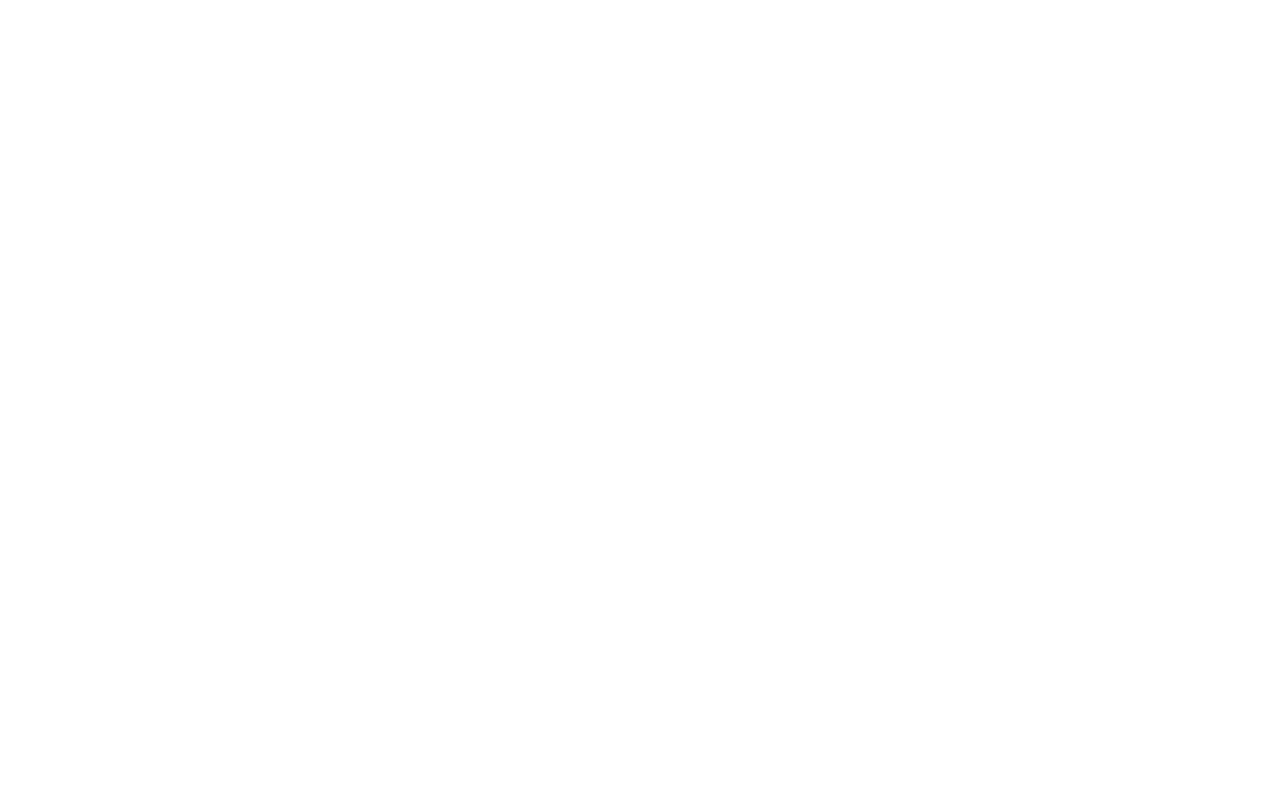
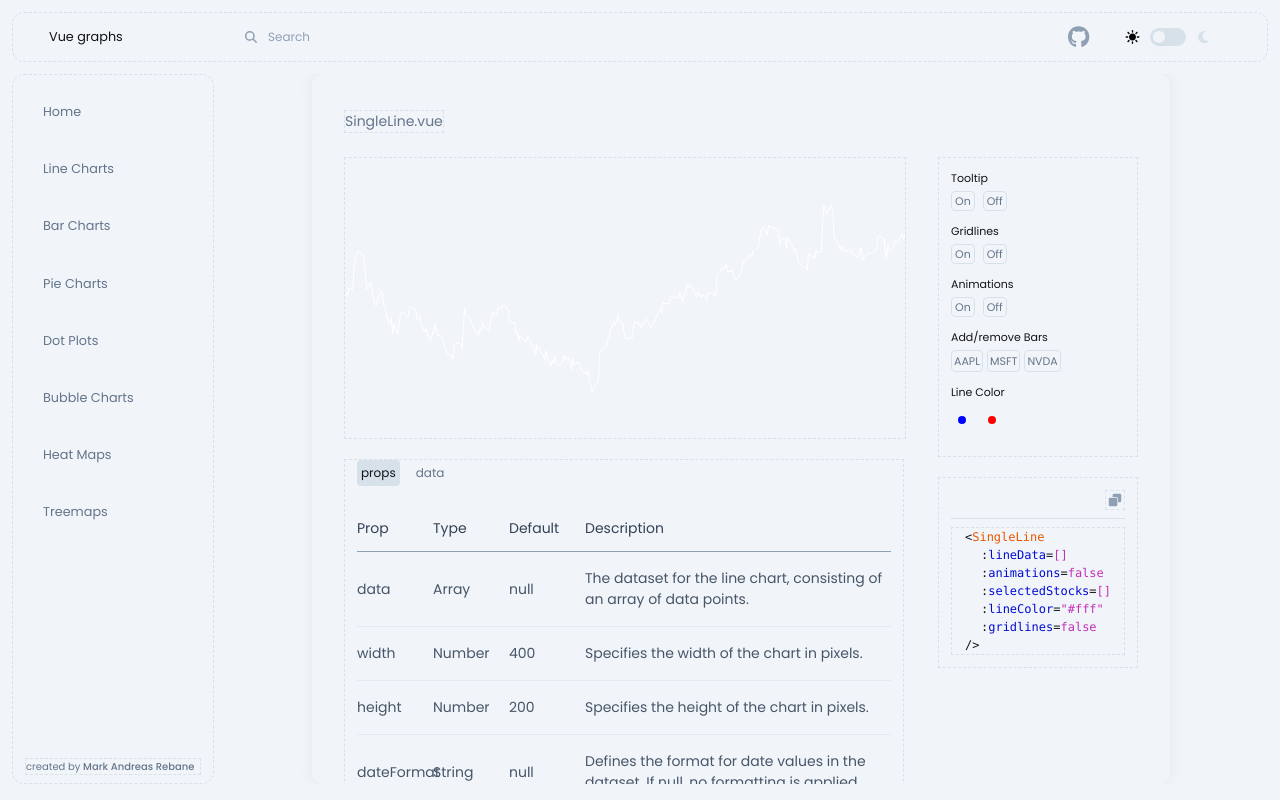
Before and after one commit to rebanovsky/vue-graphs, a Vue app in the folder frontend/: page /line/linechart in a window 1280 px wide. Before the commit this address had no page. Built offline with nearby package versions, Linux system fonts and the light colour scheme.

Commit message:
ui fixes

```diff
--- a/frontend/src/components/common/ChartContainer.vue
+++ b/frontend/src/components/common/ChartContainer.vue
@@ -1,49 +1,32 @@
 <template>
   <div
-    class="chart-container flex w-[auto] flex-col gap-[20px] p-[32px] rounded-[12px]"
+    class="chart-container flex w-[auto] shadow-boxshlight dark:shadow dark:bg-slate-800 flex-col gap-[20px] p-[32px] rounded-[12px]"
   >
-    <div class="chart-title w-[200px] py-[4px]">
-      <div class="h-[100%] rounded-[8px] text-[14px] text-slate-500 flex"></div>
-    </div>
-
-    <div class="flex flex-col gap-[8px]">
-      <div
-        class="header-row w-[100%] flex gap-[32px] justify-center items-end text-slate-700 dark:text-slate-300 text-[12px]"
-      >
-        <div class="header-graph w-[480px] text-slate-500">
-          <slot name="title"></slot>
-        </div>
-      </div>
-      <div class="flex flex-col gap-[40px]">
-        <div class="flex gap-[32px] justify-center">
-          <div class="config-header flex text-[14px]">
-            <div
-              class="flex flex-col gap-[12px] chart-border w-[200px] p-[12px] h-[300px] overflow-y-auto"
-            >
-              <slot name="config"></slot>
+    <div class="chart-title flex py-[4px] ">
+      <div class="h-[100%] text-[14px] gridlines text-slate-500 flex">
+        {{ title }}
       </div>
     </div>
 
+    <div class="flex flex-col gap-[16px]">
+      <div class="flex flex-col gap-[40px]">
+        <div class="flex gap-[32px]">
+          <div class="flex flex-col gap-[20px]">
             <slot></slot>
-
-          <div class="config-header flex text-[14px]">
             <div
-              class="flex flex-col gap-[12px] chart-border w-[200px] p-[12px] h-[180px] overflow-y-auto"
+              class="props-wrapper w-[560px] gridlines flex flex-col gap-[8px]"
             >
-              <slot name="code-block"></slot>
-            </div>
+              <div class="props-data-header flex gap-[12px] px-[12px] text-[12px] text-slate-500">
+                <div class="props-title bg-slate-300 text-slate-900 rounded p-[4px] cursor-pointer">props</div>
+                <div class="data-title rounded p-[4px] cursor-pointer">data</div>
               </div>
 
-        </div>
-        <div class="second-row flex gap-[28px] justify-center">
-          <div class="props-wrapper w-[560px] gridlines flex flex-col gap-[8px]">
-            <div class="props-title text-[12px] text-slate-500">props</div>
               <div
-              class="chart-properties text-[14px] w-[auto] h-[400px] p-[12px] rounded-[8px]"
+                class="chart-properties text-[14px] w-[auto] p-[12px] rounded-[8px]"
               >
-              <div class="props-table flex flex-col gap-[8px]">
+                <div class="props-table flex flex-col">
                   <div
-                  class="props-header flex gap-[12px] border-b-[1px] border-slate-400 dark:border-slate-600"
+                    class="props-header flex gap-[12px] text-slate-700 py-[12px] dark:text-slate-300 border-b-[1px] border-slate-400 dark:border-slate-600"
                   >
                     <div class="props-title w-[64px]">Prop</div>
                     <div class="props-title w-[64px]">Type</div>
@@ -54,22 +37,34 @@
                     class="props-data flex flex-col gap-[0px] dark:text-slate-300"
                   >
                     <div
-                    class="props-row flex gap-[12px] py-[16px] text-slate-600 dark:text-slate-400 border-b-[1px] border-slate-200 dark:border-slate-800"
+                      class="props-row flex gap-[12px] py-[16px] h-[100%] flex items-center text-slate-600 dark:text-slate-400 border-b-[1px] border-slate-200 dark:border-slate-800"
+                      v-for="prop in props"
                     >
-                    <div class="props-cell w-[64px]">Aaa</div>
-                    <div class="props-cell w-[64px]">Bbb</div>
-                    <div class="props-cell w-[64px]">Ccc</div>
-                    <div class="props-cell gridlines w-[302px]">Dddd Eeee.</div>
-                  </div>
-                  <div
-                    class="props-row flex gap-[12px] text-slate-600 dark:text-slate-400 py-[10px] border-b-[1px] border-slate-200 dark:border-slate-800"
-                  >
-                    <div class="props-cell w-[64px]">Aaa</div>
-                    <div class="props-cell w-[64px]">Bbb</div>
-                    <div class="props-cell w-[64px]">Ccc</div>
-                    <div class="props-cell w-[302px]">Dddd Eeee.</div>
+                      <div class="props-cell w-[64px]">{{ prop.name }}</div>
+                      <div class="props-cell w-[64px]">{{ prop.type }}</div>
+                      <div class="props-cell w-[64px]">{{ prop.default }}</div>
+                      <div class="props-cell w-[302px]">
+                        {{ prop.description }}
                       </div>
                     </div>
+                  </div>
+                </div>
+              </div>
+            </div>
+          </div>
+          <div class="flex flex-col gap-[20px]">
+            <div class="config-header flex text-[14px]">
+              <div
+                class="flex flex-col gap-[12px] gridlines w-[200px] p-[12px] h-[300px] overflow-y-auto"
+              >
+                <slot name="config"></slot>
+              </div>
+            </div>
+            <div class="config-header flex text-[14px]">
+              <div
+                class="flex flex-col gap-[12px] gridlines w-[200px] p-[12px] h-[auto] overflow-y-auto overflow-x-hidden"
+              >
+                <slot name="code-block"></slot>
               </div>
             </div>
           </div>
@@ -85,6 +80,13 @@ defineProps({
     type: String,
     default: ".json",
   },
+  title: {
+    type: String,
+    default: "Chart title",
+  },
+  props: {
+    type: Array,
+  },
 });
 </script>
 
--- a/frontend/src/components/common/navigation/ScrollableMenu.vue
+++ b/frontend/src/components/common/navigation/ScrollableMenu.vue
@@ -45,10 +45,8 @@ const openName = ref(null);
 
 const toggleAccordion = (name) => {
   if (props.items.find((item) => item.name === name).hasOwnProperty("items")) {
-    console.log('jou')
     openName.value = openName.value === name ? null : name;
   } else {
-    console.log('je')
     navigateTo(name);
   }
 };
--- a/frontend/src/components/common/navigation/SideMenu.vue
+++ b/frontend/src/components/common/navigation/SideMenu.vue
@@ -7,7 +7,7 @@
     >
       <div v-for="item in items" :key="item.name">
         <div
-          class="flex items-center w-[170px] hover:text-slate-500 cursor-pointer border-[1px] border-slate-100 dark:border-slate-900  dark:hover:border-slate-800 rounded-[8px] px-[4px]"
+          class="flex flex-col justify-center w-[170px] py-[4px] hover:text-slate-500 cursor-pointer border-[1px] border-slate-100 dark:border-slate-900 dark:hover:border-slate-800 rounded-[8px] px-[4px]"
           @click="() => toggleAccordion(item.name)"
           :class="[
             isActive(item.name)
@@ -31,18 +31,14 @@
             @before-leave="beforeLeave"
             @leave="leave"
           >
-            <div
-              v-if="isActive(item.name) && item.items && item.items.length"
-              class="accordion-content shadow-expboxsh"
-            >
-              <ul>
+            <div v-if="isActive(item.name) && item.submenu">
+              <ul class="px-[20px] text-[12px] gap-[8px] flex flex-col">
                 <li
-                  v-for="(subItem, subIndex) in item.items"
-                  :key="`item-${subIndex}`"
-                  class="text-[11px] py-[8px] px-[16px] hover:bg-slate-50 cursor-pointer border-b-[0px] border-slate-200"
+                  v-for="subItem in item.submenu"
+                  :key="subItem.name"
                   @click="navigateTo(item, subItem)"
                 >
-                  {{ subItem }}
+                  {{ subItem.title }}
                 </li>
               </ul>
             </div>
@@ -50,7 +46,7 @@
         </div>
       </div>
     </div>
-    <div class="gridlines mx-[12px] text-[10px] text-slate-500 ">
+    <div class="gridlines mx-[12px] text-[10px] text-slate-500">
       created by <em class="font-medium">Mark Andreas Rebane</em>
     </div>
   </div>
@@ -75,24 +71,23 @@ watchEffect(() => {
   openName.value = route.name;
 });
 
+const isActive = (name) => {
+  return openName.value === name;
+};
+
 const toggleAccordion = (name) => {
-  if (props.items.find((item) => item.name === name).hasOwnProperty("items")) {
+  const item = props.items.find((i) => i.name === name);
+  if (item && item.submenu) {
     openName.value = openName.value === name ? null : name;
   } else {
-    navigateTo(props.items.find((item) => item.name === name));
+    navigateTo(item);
   }
-};
-
-const isActive = (name) => {
-  return openName.value === name;
 };
 
 const navigateTo = (item, subItem) => {
   let path;
   if (subItem) {
-    path = `${props.basePath}/${item.name}/${subItem
-      .toLowerCase()
-      .replace(/\s+/g, "-")}`;
+    path = `${props.basePath}/${item.name}/${subItem.name}`;
   } else {
     path = `${props.basePath}/${item.name}`;
   }
--- a/frontend/src/components/utils/SvgIcon.vue
+++ b/frontend/src/components/utils/SvgIcon.vue
@@ -1,7 +1,7 @@
 <template>
   <div
     ref="svgContainer"
-    class="svg-icon flex items-center justify-center"
+    class="svg-icon flex items-center justify-center gridlines"
     :class="[width, height]"
   ></div>
 </template>
@@ -217,6 +217,15 @@ const getSvgContent = (name, dynamicClass) => {
       return `
       <svg class="${finalClass}" xmlns="http://www.w3.org/2000/svg" xmlns:xlink="http://www.w3.org/1999/xlink" xml:space="preserve" version="1.1" style="shape-rendering:geometricPrecision;text-rendering:geometricPrecision;image-rendering:optimizeQuality;" viewBox="0 0 333.33 333.33" x="0px" y="0px" fill-rule="evenodd" clip-rule="evenodd"><g><path class="fil0" d="M40.74 151.44c-7.83,0 -14.94,-3.19 -20.12,-8.35 -5.16,-5.17 -8.34,-12.28 -8.34,-20.11 0,-7.83 3.19,-14.94 8.35,-20.11 5.17,-5.16 12.28,-8.34 20.11,-8.34l173.27 0 -10.91 -9.06c-6.01,-5 -9.44,-11.98 -10.1,-19.2 -0.66,-7.21 1.43,-14.69 6.43,-20.7 5,-6.01 11.98,-9.44 19.2,-10.1 7.21,-0.66 14.69,1.43 20.7,6.43l69.52 57.76c3.73,2.59 6.81,6.07 8.93,10.11 2.09,3.97 3.27,8.47 3.27,13.22 0,7.85 -3.19,14.98 -8.33,20.12 -5.15,5.15 -12.27,8.34 -20.12,8.34l-251.85 0zm251.85 30.44c7.85,0 14.97,3.19 20.12,8.34 5.15,5.15 8.33,12.27 8.33,20.12 0,7.83 -3.19,14.94 -8.35,20.11 -5.17,5.16 -12.28,8.34 -20.1,8.34l-173.27 0 10.91 9.06c6.01,5 9.44,11.98 10.1,19.2 0.66,7.21 -1.43,14.69 -6.43,20.7l-0.35 0.41c-4.97,5.76 -11.79,9.04 -18.85,9.69 -7.21,0.66 -14.69,-1.43 -20.7,-6.43l-69.52 -57.76c-3.73,-2.59 -6.81,-6.07 -8.93,-10.11 -2.09,-3.96 -3.27,-8.48 -3.27,-13.22 0,-7.83 3.19,-14.94 8.35,-20.12 5.17,-5.16 12.28,-8.34 20.11,-8.34l251.85 0z"/></g></svg>
        `;
+    case "copy":
+      return `
+      <svg xmlns="http://www.w3.org/2000/svg" class="${finalClass}" viewBox="0 0 36 36" x="0px" y="0px">
+        <g>
+          <path d="M5.35309,12.00284H20.64417a3.353,3.353,0,0,1,3.353,3.353V30.647A3.353,3.353,0,0,1,20.64423,34H5.35315a3.35309,3.35309,0,0,1-3.35309-3.35309v-15.291A3.353,3.353,0,0,1,5.35309,12.00284Z"/>
+          <path d="M30.64691,2H15.3559a3.36147,3.36147,0,0,0-3.35309,3.35309v4.647H20.6441a5.36862,5.36862,0,0,1,5.35584,5.35578v8.64129h4.647a3.36136,3.36136,0,0,0,3.353-3.353V5.35312A3.36142,3.36142,0,0,0,30.64691,2Z"/>
+        </g>
+      </svg>
+       `;
     default:
       return "";
   }
@@ -248,5 +257,4 @@ watchEffect(() => {
 });
 </script>
 
-<style scoped>
-</style>
+<style scoped></style>
--- a/frontend/src/components/v-graphs/graphs/SingleLine.vue
+++ b/frontend/src/components/v-graphs/graphs/SingleLine.vue
@@ -1,5 +1,5 @@
 <template>
-  <div ref="chart"></div>
+  <div ref="chart" class="gridlines"></div>
 </template>
 
 <script>
@@ -48,6 +48,9 @@ export default {
       type: Boolean,
       default: false,
     },
+    xAxis: {
+      type: Boolean,
+    }
   },
   setup(props) {
     const chart = ref(null);
@@ -179,7 +182,7 @@ export default {
         xAxis
           .select(".domain")
           .style("stroke", "rgb(210, 220, 231)")
-          .style("stroke-width", "0px");
+          .style("stroke-width", "1px");
       } else {
         const xAxis = svg
           .append("g")
@@ -190,10 +193,13 @@ export default {
         xAxis
           .select(".domain")
           .style("stroke", "rgb(173, 181, 189)")
-          .style("stroke-width", "0px");
+          .style("stroke-width", "1px");
       }
 
-      svg.select(".domain").remove();
+      if (!props.xAxis) {
+        svg.select(".domain").remove();
+      }
+
 
       if (props.tooltip) {
         const hoverVerticalLineGroup = svg
--- a/frontend/src/layouts/SubView.vue
+++ b/frontend/src/layouts/SubView.vue
@@ -1,10 +1,10 @@
 <template>
   <div
     class="playground-component w-[100%] flex justify-between px-[12px] rounded-[14px]"
-    style="height: calc(100vh - 78px)"
+    style="height: calc(100vh - 90px)"
   >
     <div class="main-content w-full overflow-y-auto flex justify-center">
-      <div class="sidenav overflow-y-auto gridlines rounded-[12px]">
+      <div class="sidenav overflow-y-auto gridlines rounded-[12px]" style="height: calc(100vh - 90px)">
         <SideMenu :title="title" :items="sidenavItems" :base-path="basePath" />
       </div>
       <div class="flex w-[100%] flex-1 justify-center overflow-x-auto">
--- a/frontend/src/views/v-graphs/TheGraphs.vue
+++ b/frontend/src/views/v-graphs/TheGraphs.vue
@@ -7,7 +7,15 @@ import SubView from "@/layouts/SubView.vue";
 
 const sidenavItems = [
   { title: "Home", name: "" },
-  { title: "Line Charts", name: "line" },
+  {
+    title: "Line Charts",
+    name: "line",
+    submenu: [
+      { name: "linechart", title: "linechart" },
+      { name: "multiline", title: "multiline" },
+      { name: "candlestick", title: "candlestick" },
+    ],
+  },
   { title: "Bar Charts", name: "bar" },
   { title: "Pie Charts", name: "pie" },
   { title: "Dot Plots", name: "dot" },
--- a/frontend/src/views/v-graphs/graphs/LineCharts.vue
+++ b/frontend/src/views/v-graphs/graphs/LineCharts.vue
@@ -1,14 +1,9 @@
 <template>
-  <div class="flex w-[100%]">
-    <div
-      class="flex flex-col gap-[80px] flex-1 rounded-[8px] px-[12px] overflow-y-auto"
-    >
   <!-- SingleLine.vue -->
-      <ChartContainer>
-        <template #title>SingleLine.vue</template>
+  <ChartContainer title="SingleLine.vue" :props="props">
     <SingleLine
-          :width="560"
-          :height="280"
+      width="560"
+      height="280"
       :data="lineData"
       dateFormat="%Y-%m-%d"
       :line-color="singleLineConfig.lineColor"
@@ -50,7 +45,15 @@
       <div
         class="codeblock h-[100%] text-[12px] transition ease duration-100 flex flex-col gap-[8px] w-[100%] font-mono"
       >
-            <div class="copy-code w-[100%] flex">copy</div>
+        <div
+          class="copy-code w-[100%] flex justify-end border-b-[1px] border-b-slate-300 dark:border-b-slate-800 pb-[8px]"
+        >
+          <SvgIcon
+            name="copy"
+            dynamicClass="hover:fill-slate-900 cursor-pointer p-[2px] dark:hover:!fill-slate-200"
+          />
+        </div>
+        <div class="flex gridlines h-[100%] items-center justify-center">
           <div class="flex flex-col relative">
             <div class="top flex">
               {{ "<" }}
@@ -60,7 +63,7 @@
             </div>
             <transition-group name="list" tag="div" class="flex flex-col">
               <div
-                  class="props pl-[16px] flex"
+                class="props pl-[16px] flex max-w-[180px]"
                 v-for="prop in singleLineProps"
                 :key="prop.name"
               >
@@ -77,6 +80,7 @@
               </div>
               <div class="bottom">{{ "/>" }}</div>
             </transition-group>
+          </div>
         </div>
       </div>
     </template>
@@ -221,9 +225,6 @@
           </div>
         </template>
       </ChartContainer> -->
-    </div>
-    <div class="dummy w-[200px] gridlines rounded-[12px] p-[12px]"></div>
-  </div>
 </template>
 
 <script setup>
@@ -236,6 +237,7 @@ import MultiSelect from "@/components/common/MultiSelect.vue";
 import RadioButton from "@/components/common/RadioButton.vue";
 import ColorPicker from "@/components/common/ColorPicker.vue";
 import ChartContainer from "@/components/common/ChartContainer.vue";
+import SvgIcon from "@/components/utils/SvgIcon.vue";
 
 // LINECHART DATA
 const formattedLineData = line1.map((item) => ({
@@ -249,6 +251,80 @@ const lineData = ref([
     values: formattedLineData,
   },
 ]);
+
+// PROPS
+const props = [
+  {
+    name: "data",
+    type: "Array",
+    default: "null",
+    description:
+      "The dataset for the line chart, consisting of an array of data points.",
+  },
+  {
+    name: "width",
+    type: "Number",
+    default: "400",
+    description: "Specifies the width of the chart in pixels.",
+  },
+  {
+    name: "height",
+    type: "Number",
+    default: "200",
+    description: "Specifies the height of the chart in pixels.",
+  },
+  {
+    name: "dateFormat",
+    type: "String",
+    default: "null",
+    description:
+      "Defines the format for date values in the dataset. If null, no formatting is applied.",
+  },
+  {
+    name: "title",
+    type: "String",
+    default: '"Title"',
+    description: "The title of the line chart.",
+  },
+  {
+    name: "dotColor",
+    type: "String",
+    default: '"#05D9FF"',
+    description: "The color of the dots on the line chart.",
+  },
+  {
+    name: "lineColor",
+    type: "String",
+    default: "null",
+    description:
+      "The color of the line in the chart. If not specified, a default color is used.",
+  },
+  {
+    name: "tooltip",
+    type: "Boolean",
+    default: "false",
+    description: "Determines whether tooltips are shown on hover.",
+  },
+  {
+    name: "gridlines",
+    type: "Boolean",
+    default: "false",
+    description: "Controls the visibility of gridlines in the chart.",
+  },
+  {
+    name: "animation",
+    type: "Boolean",
+    default: "false",
+    description: "Controls whether animation is used on load.",
+  },
+  {
+    name: "xAxis",
+    type: "Boolean",
+    default: "null",
+    description:
+      "Controls the visibility of the X-axis. If not specified, default behavior is applied.",
+  },
+];
 
 //Visualizations
 const barVisualizationState = ref("off");
```
Also changed, not shown: frontend/src/router/index.js (+20 -7 lines), frontend/src/views/v-graphs/TheHome.vue (+9 -8 lines), frontend/src/assets/icons/buttons/action/copy.svg (added). Lines whose indentation alone changed are shown as unchanged.
